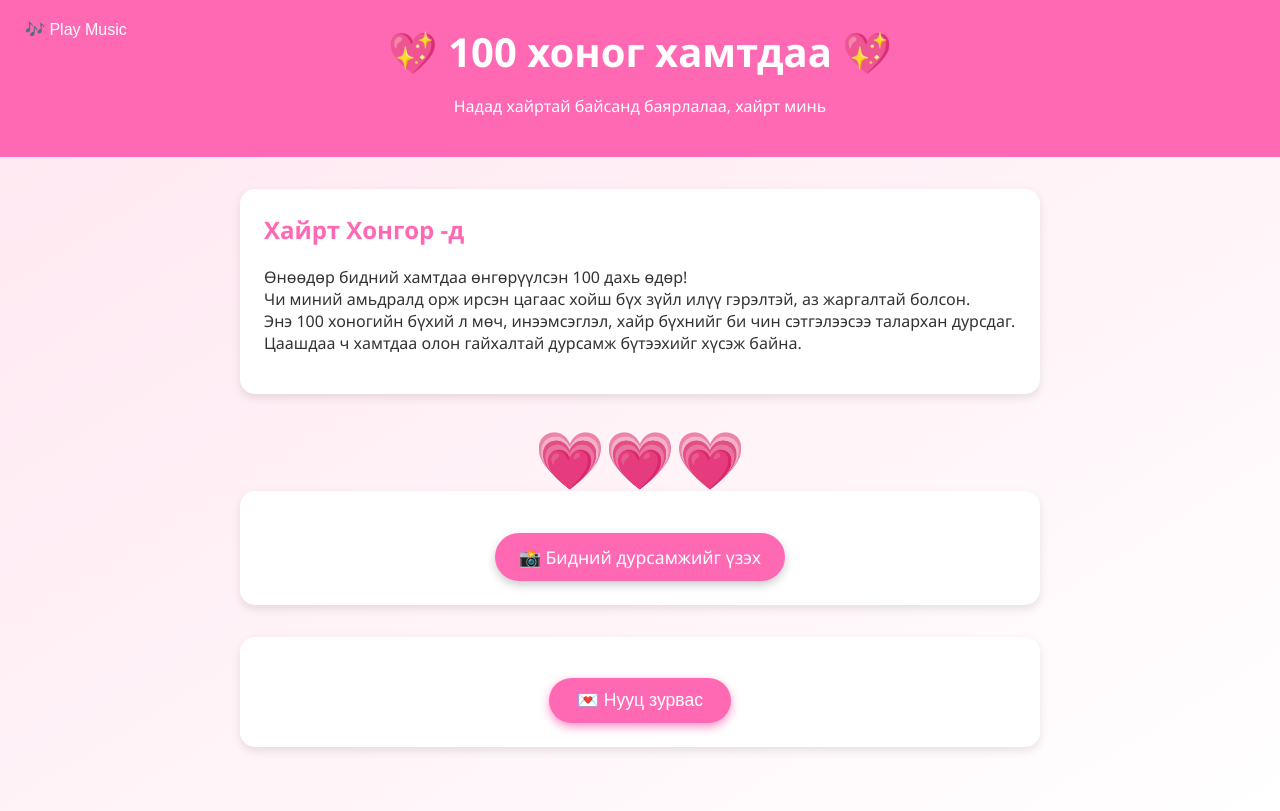
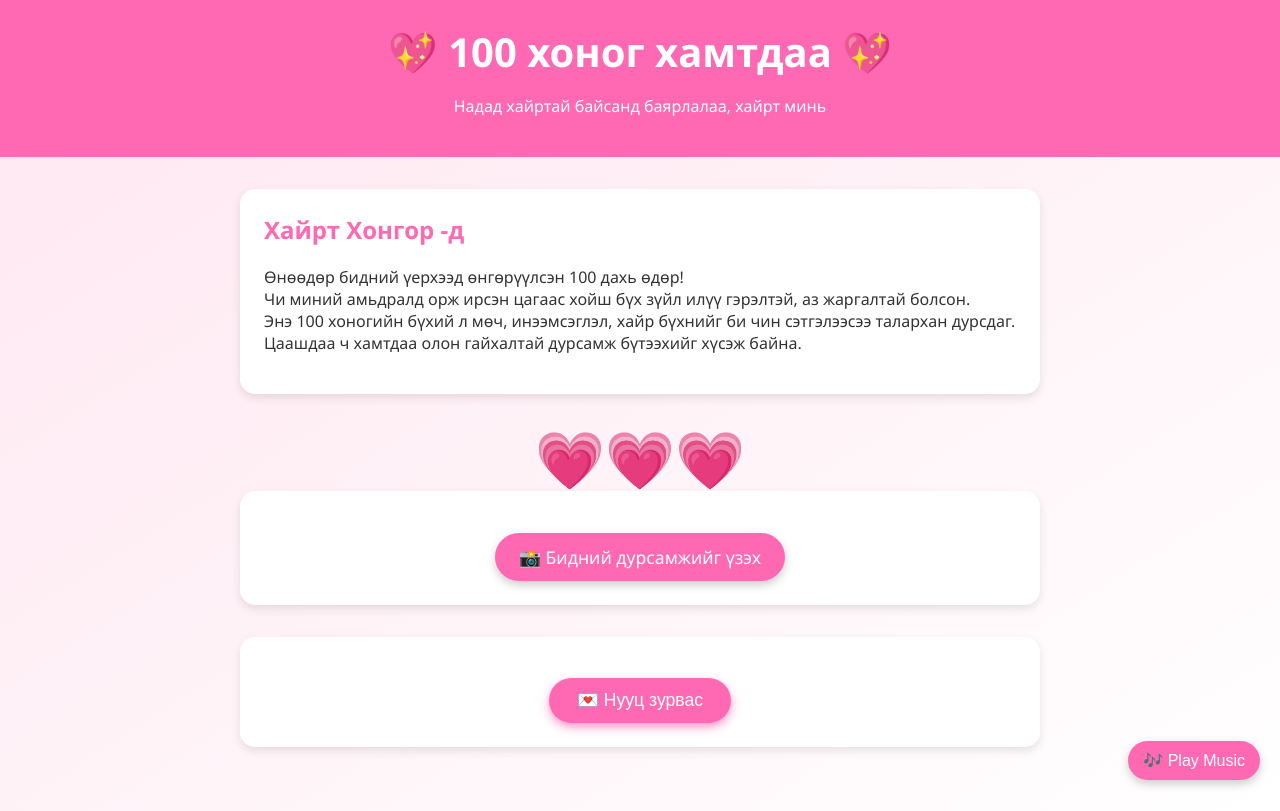
Before and after one commit to Erkhes3825/100th-Anniversary, a plain HTML site: page index.html in a window 1280 px wide. Drawn offline with Linux system fonts and the light colour scheme.

Commit message:
Add files via upload

```diff
--- a/index.html
+++ b/index.html
@@ -52,15 +52,13 @@
     @media (max-width: 600px) {
       h1 { font-size: 2em; }
     }
-    /* Secret message modal styles */
     .modal {
-      display: none; /* Hidden */
+      display: none;
       position: fixed;
       z-index: 10000;
       left: 0; top: 0;
       width: 100%; height: 100%;
       background-color: rgba(0,0,0,0.5);
-
       align-items: center;
       justify-content: center;
     }
@@ -85,7 +83,6 @@
       cursor: pointer;
       color: #ff1493;
     }
-    /* Secret button style */
     #secret-btn {
       background-color: #ff69b4;
       color: white;
@@ -102,11 +99,10 @@
     #secret-btn:hover {
       background-color: #e055a0;
     }
-    /* Music button style */
     .music-control {
       position: fixed;
-      top: 10px;
-      left: 10px;
+      bottom: 20px;
+      right: 20px;
       background-color: #ff69b4;
       color: white;
       padding: 10px 15px;
@@ -115,6 +111,7 @@
       font-size: 16px;
       cursor: pointer;
       z-index: 1000;
+      box-shadow: 0 4px 10px rgba(0,0,0,0.2);
     }
   </style>
 </head>
@@ -127,7 +124,7 @@
     <div class="section">
       <h2>Хайрт Хонгор -д</h2>
       <p>
-        Өнөөдөр бидний хамтдаа өнгөрүүлсэн 100 дахь өдөр!<br>
+        Өнөөдөр бидний үерхээд өнгөрүүлсэн 100 дахь өдөр!<br>
         Чи миний амьдралд орж ирсэн цагаас хойш бүх зүйл илүү гэрэлтэй, аз жаргалтай болсон.<br>
         Энэ 100 хоногийн бүхий л мөч, инээмсэглэл, хайр бүхнийг би чин сэтгэлээсээ талархан дурсдаг.<br>
         Цаашдаа ч хамтдаа олон гайхалтай дурсамж бүтээхийг хүсэж байна.
@@ -142,20 +139,18 @@
     </div>
   </div>
 
-  <!-- Secret message modal -->
   <div id="secret-modal" class="modal" role="dialog" aria-modal="true" aria-labelledby="modal-title" aria-describedby="modal-desc">
     <div class="modal-content">
       <button class="close-btn" aria-label="Close secret message">&times;</button>
       <p id="modal-desc">
         Чи бол миний бүхнээс илүү хайртай хүн.<br>
         Би чиний инээмсэглэлийг, хоолойг, халамжийг өдөр бүр мэдрэхийг хүсдэг.<br>
-                Чамтай хамт байх нь миний хамгийн аз жаргалтай мөч юм. <br>
+        Чамтай хамт байх нь миний хамгийн аз жаргалтай мөч юм.<br>
         BONDOG BONDOG💖
       </p>
     </div>
   </div>
 
-  <!-- Music Control for index -->
   <button class="music-control" id="music-toggle">🎶 Play Music</button>
 
   <audio id="background-music" loop>
@@ -164,7 +159,6 @@
   </audio>
 
   <script>
-  // Music play/pause
     const musicBtn = document.getElementById("music-toggle");
     const music = document.getElementById("background-music");
 
@@ -178,7 +172,6 @@
       }
     });
 
-  // Secret message modal logic
     const secretBtn = document.getElementById('secret-btn');
     const modal = document.getElementById('secret-modal');
     const closeBtn = modal.querySelector('.close-btn');
@@ -191,7 +184,6 @@
       modal.style.display = 'none';
     });
 
-  // Close modal when clicking outside modal content
     window.addEventListener('click', (event) => {
       if (event.target === modal) {
         modal.style.display = 'none';
```
Also changed, not shown: album.html (+5 -4 lines). Lines whose indentation alone changed are shown as unchanged.
